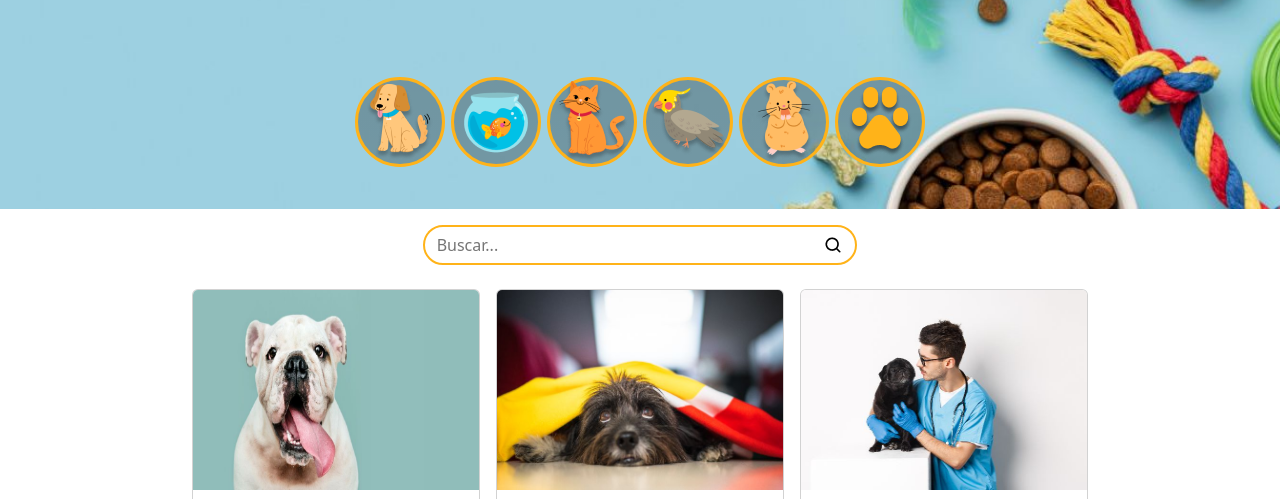
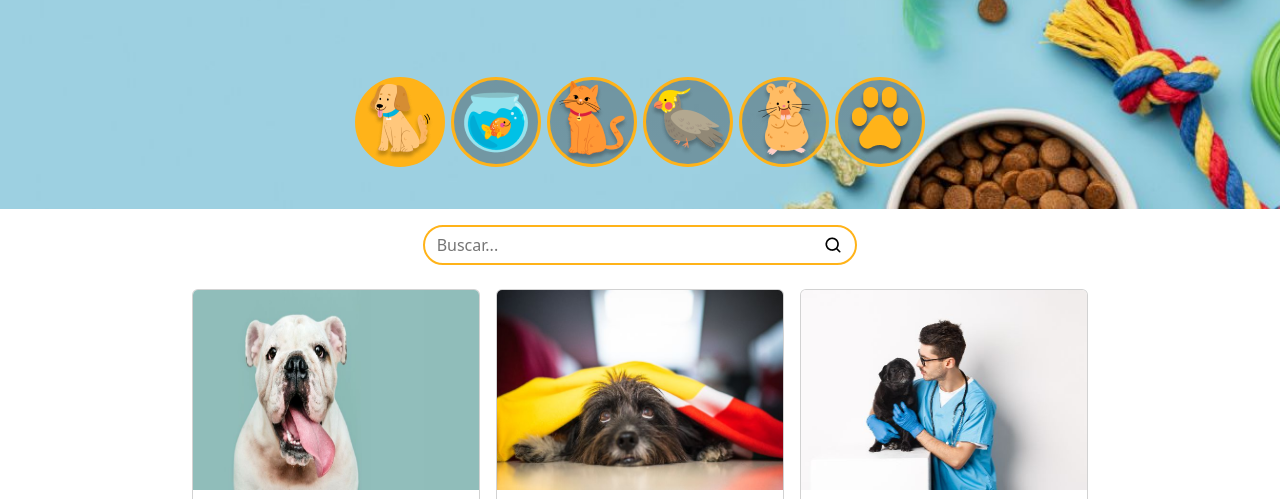
Before and after one commit to gastonsanchezsananez/ProyectoCoderBoostrap, a plain HTML site: page pages/Blog.html in a window 1280 px wide. Shown: the part 277-776 px from the top of the page. Drawn offline with nearby package versions, Linux system fonts and the light colour scheme.

Commit message:
background boton blog

```diff
--- a/assets/css/style.css
+++ b/assets/css/style.css
@@ -42,6 +42,15 @@
 .Boton:hover{
     background-color: #FFB319;
 }
+.Boton1{
+    background-color: #FFB319;
+    border: #FFB319;
+    border-style: solid;
+    border-radius: 100%;
+    width: 90px;
+    height: 90px;
+    margin: 3px;
+}
 .buscador{
     border: 2px #FFB319;
     border-style: solid;
--- a/pages/Blog.html
+++ b/pages/Blog.html
@@ -50,7 +50,7 @@
         <p class="text-center">Aqui podras ver todos la información sobre tu mascota. Desde nuestra aplicación podrás agregar información a nuestro blog</p>
       </div>
       <div class="circulo d-flex justify-content-center align-items-center col-12 col-lg-10">
-        <button class="Boton"><img src="../assets/img/Blog/perroblog.png" alt=""></button>
+        <button class="Boton1"><img src="../assets/img/Blog/perroblog.png" alt=""></button>
         <button class="Boton"><img src="../assets/img/Blog/pecesblog.png" alt=""></button>
         <button class="Boton"><img src="../assets/img/Blog/gatoblog.png" alt=""></button>
         <button class="Boton"><img src="../assets/img/Blog/pajarosblog.png" alt=""></button>
```
